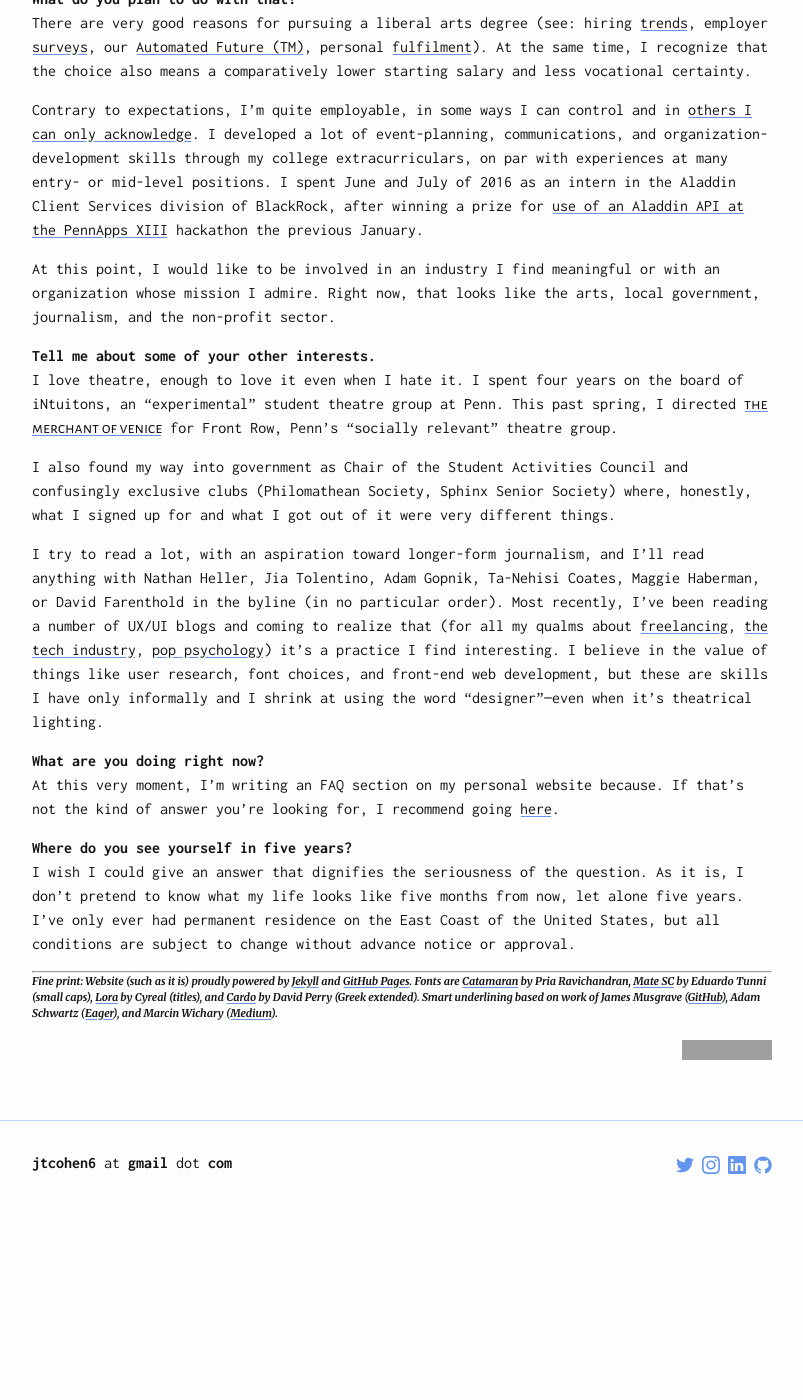
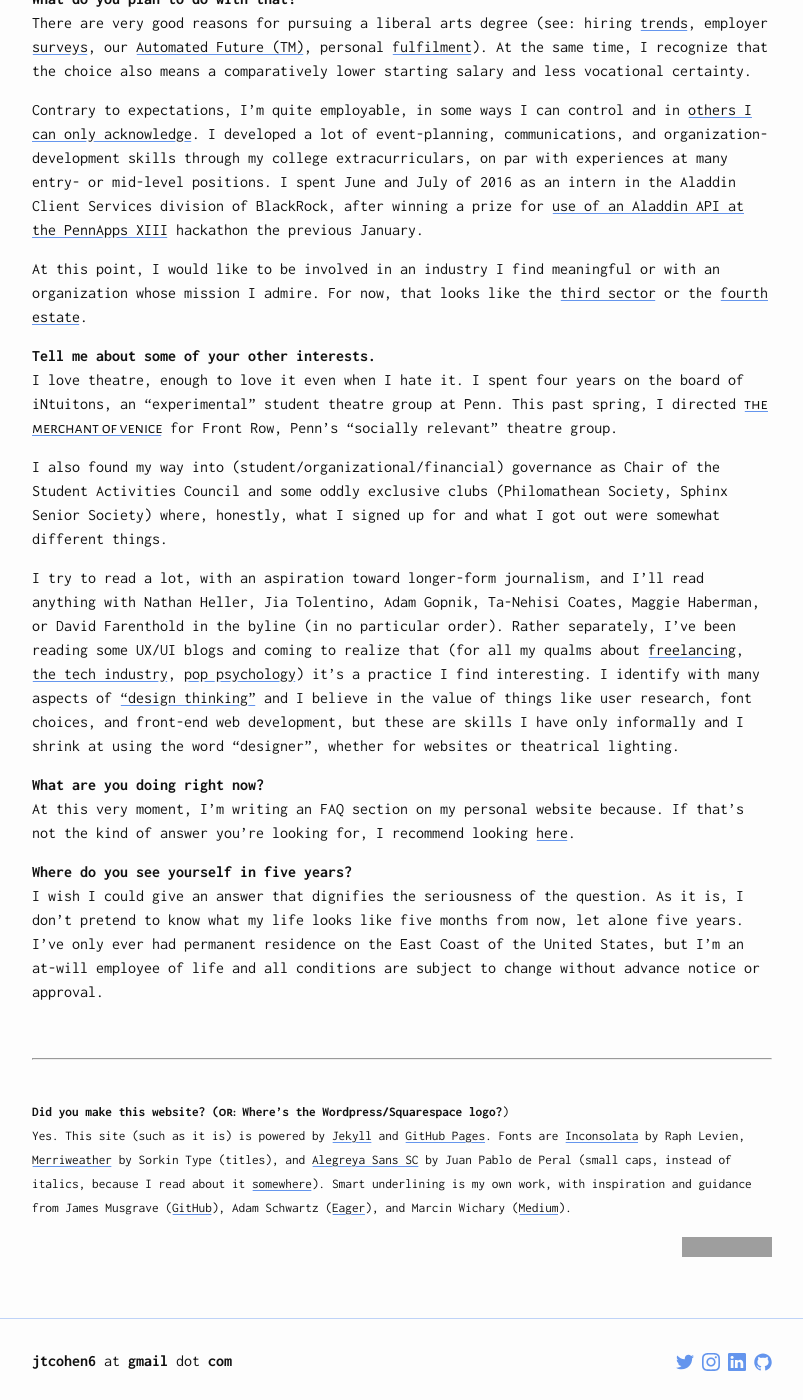
Before and after one commit to reubenmc/jtcohen6.github.io, a Jekyll site: the page built from about/faq.md, in a window 1280 px wide and 1400 px high, scrolled down 441 px. Shown: the whole window, without its empty margins (238-1041 px from the left). Built offline with Jekyll 4.4.1, drawn with Linux system fonts in a browser that asks for light colours; before the commit the page ends 1661 px from its top, so only the background shows below that; grey boxes are pictures that could not be loaded.

Commit message:
updated faq, good emails

```diff
--- a/about/faq.md
+++ b/about/faq.md
@@ -16,23 +16,29 @@ There are very good reasons for pursuing a liberal arts degree (see: hiring [tre
 
 Contrary to expectations, I'm quite employable, in some ways I can control and in [others I can only acknowledge](http://www.nber.org/digest/sep03/w9873.html). I developed a lot of event-planning, communications, and organization-development skills through my college extracurriculars, on par with experiences at many entry- or mid-level positions. I spent June and July of 2016 as an intern in the Aladdin Client Services division of BlackRock, after winning a prize for [use of an Aladdin API at the PennApps XIII](https://devpost.com/software/emerging-markets-in-the-news-2006-2016) hackathon the previous January.
 
-At this point, I would like to be involved in an industry I find meaningful or with an organization whose mission I admire. Right now, that looks like the arts, local government, journalism, and the non-profit sector.
+At this point, I would like to be involved in an industry I find meaningful or with an organization whose mission I admire. For now, that looks like the [third sector](https://en.wikipedia.org/wiki/Third_sector) or the [fourth estate](https://en.wikipedia.org/wiki/Fourth_Estate).
 
 **Tell me about some of your other interests.**
 I love theatre, enough to love it even when I hate it. I spent four years on the board of iNtuitons, an "experimental" student theatre group at Penn. This past spring, I directed [*The Merchant of Venice*](/projects/merchant-overview.pdf) for Front Row, Penn's "socially relevant" theatre group.
 
-I also found my way into government as Chair of the Student Activities Council and confusingly exclusive clubs (Philomathean Society, Sphinx Senior Society) where, honestly, what I signed up for and what I got out of it were very different things.
+I also found my way into (student/organizational/financial) governance as Chair of the Student Activities Council and some oddly exclusive clubs (Philomathean Society, Sphinx Senior Society) where, honestly, what I signed up for and what I got out were somewhat different things.
 
-I try to read a lot, with an aspiration toward longer-form journalism, and I'll read anything with Nathan Heller, Jia Tolentino, Adam Gopnik, Ta-Nehisi Coates, Maggie Haberman, or David Farenthold in the byline (in no particular order). Most recently, I've been reading a number of UX/UI blogs and coming to realize that (for all my qualms about [freelancing](http://www.newyorker.com/magazine/2017/05/15/is-the-gig-economy-working), [the tech industry](https://www.theatlantic.com/magazine/archive/2017/04/why-is-silicon-valley-so-awful-to-women/517788/), [pop psychology](https://uxdesign.cc/ux-psychology-go-hand-in-hand-how-gestalt-theory-appears-in-ux-design-18b727343da8)) it's a practice I find interesting. I believe in the value of things like user research, font choices, and front-end web development, but these are skills I have only informally and I shrink at using the word "designer"—even when it's theatrical lighting.
+I try to read a lot, with an aspiration toward longer-form journalism, and I'll read anything with Nathan Heller, Jia Tolentino, Adam Gopnik, Ta-Nehisi Coates, Maggie Haberman, or David Farenthold in the byline (in no particular order). Rather separately, I've been reading some UX/UI blogs and coming to realize that (for all my qualms about [freelancing](http://www.newyorker.com/magazine/2017/05/15/is-the-gig-economy-working), [the tech industry](https://www.theatlantic.com/magazine/archive/2017/04/why-is-silicon-valley-so-awful-to-women/517788/), [pop psychology](https://uxdesign.cc/ux-psychology-go-hand-in-hand-how-gestalt-theory-appears-in-ux-design-18b727343da8)) it's a practice I find interesting. I identify with many aspects of ["design thinking"](https://medium.com/@cwodtke/how-i-stopped-worrying-and-learned-to-love-design-thinking-f1142bab60e8) and I believe in the value of things like user research, font choices, and front-end web development, but these are skills I have only informally and I shrink at using the word "designer", whether for websites or theatrical lighting.
 
 **What are you doing right now?**
-At this very moment, I'm writing an FAQ section on my personal website because. If that's not the kind of answer you're looking for, I recommend going [here](/about/current).
+At this very moment, I'm writing an FAQ section on my personal website because. If that's not the kind of answer you're looking for, I recommend looking [here](/about/current).
 
 **Where do you see yourself in five years?**
-I wish I could give an answer that dignifies the seriousness of the question. As it is, I don't pretend to know what my life looks like five months from now, let alone five years. I've only ever had permanent residence on the East Coast of the United States, but all conditions are subject to change without advance notice or approval.
+I wish I could give an answer that dignifies the seriousness of the question. As it is, I don't pretend to know what my life looks like five months from now, let alone five years. I've only ever had permanent residence on the East Coast of the United States, but I'm an at-will employee of life and all conditions are subject to change without advance notice or approval.
+
+&nbsp;
 
 ---
-###### Fine print: Website (such as it is) proudly powered by [Jekyll](https://jekyllrb.com/) and [GitHub Pages](https://pages.github.com/).  Fonts are [Catamaran](https://fonts.google.com/specimen/Catamaran) by Pria Ravichandran, [Mate SC](https://fonts.google.com/specimen/Mate+SC) by Eduardo Tunni (small caps), [Lora](https://fonts.google.com/specimen/Lora) by Cyreal (titles), and [Cardo](https://fonts.google.com/specimen/Cardo") by David Perry (Greek extended). Smart underlining based on work of James Musgrave ([GitHub](https://gist.github.com/jamesmusgrave/d23b9d2f42ffdddd40c5)), Adam Schwartz ([Eager](https://eager.io/blog/smarter-link-underlines/)), and Marcin Wichary ([Medium](https://medium.design/crafting-link-underlines-on-medium-7c03a9274f9)).
+
+&nbsp;
+
+<small> **Did you make this website? (_or:_ Where's the Wordpress/Squarespace logo?**)
+Yes. This site (such as it is) is powered by [Jekyll](https://jekyllrb.com/) and [GitHub Pages](https://pages.github.com/).  Fonts are [Inconsolata](https://fonts.google.com/specimen/Inconsolata) by Raph Levien, [Merriweather](https://fonts.google.com/specimen/Mate+SC) by Sorkin Type (titles), and [Alegreya Sans SC](https://fonts.google.com/specimen/Alegreya+Sans+SC) by Juan Pablo de Peral (small caps, instead of italics, because I read about it [somewhere](http://practicaltypography.com/small-caps.html)). Smart underlining is my own work, with inspiration and guidance from James Musgrave ([GitHub](https://gist.github.com/jamesmusgrave/d23b9d2f42ffdddd40c5)), Adam Schwartz ([Eager](https://eager.io/blog/smarter-link-underlines/)), and Marcin Wichary ([Medium](https://medium.design/crafting-link-underlines-on-medium-7c03a9274f9)).
 
 <div align="right" class="footer-license">
   <a rel="license" href="http://creativecommons.org/licenses/by-sa/4.0/">
--- a/index.html
+++ b/index.html
@@ -8,8 +8,8 @@ layout: default
   <h1 class="post-title">Jeremy T. Cohen</h1>
 </header>
 
-<p style="font-size:18px">Recent <strong>Penn</strong> graduate and <strong>Philadelphia</strong>-based person.</p>
+<p style="font-size:18px">Recent <strong>Penn</strong> graduate and <strong>Philadelphia</strong>-based person. I like to think I write good emails.</p>
 
 <p>&nbsp;</p>
 
-<p>Today I am feeling: <em>content.</em></p>
+<p>Today I am feeling: <em>anticipatory.</em></p>
```
